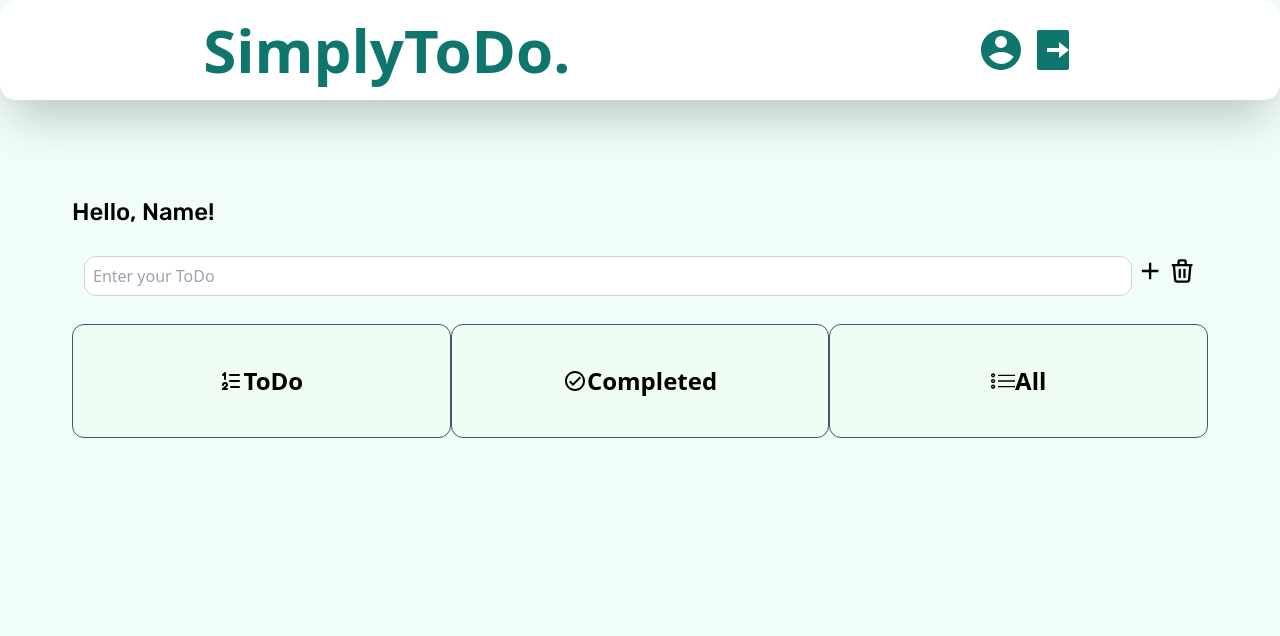
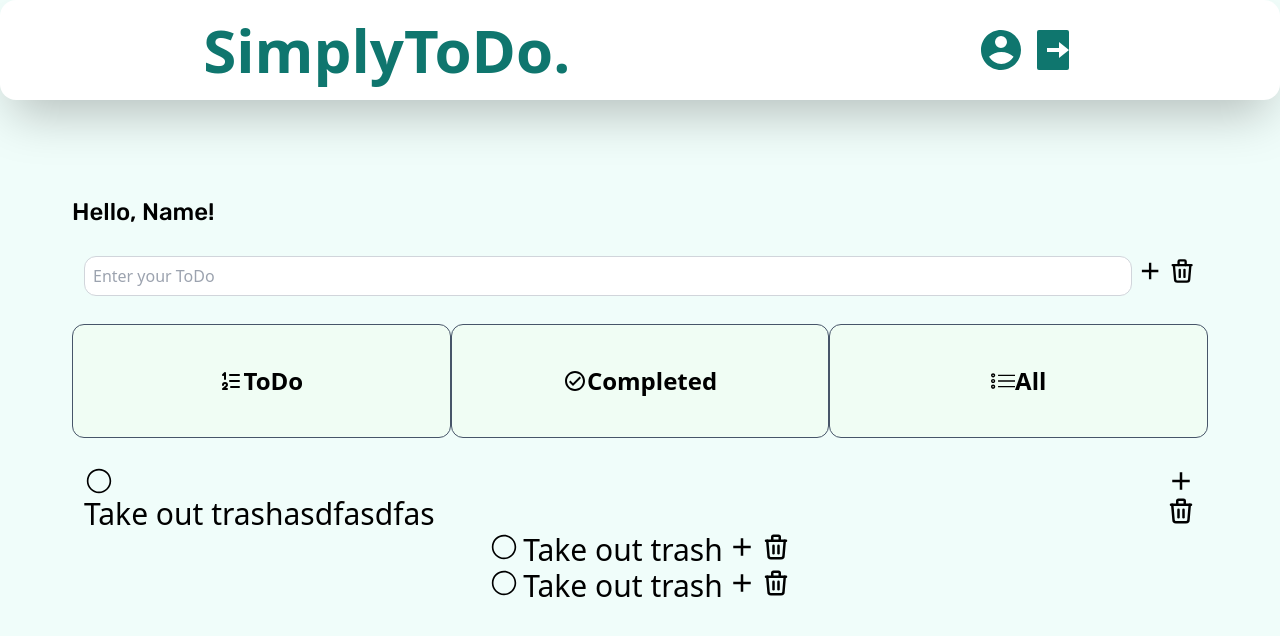
Before and after one commit to mavicmo/simplytodo_client, a React (Create React App) app: page /todo in a window 1280 px wide. Shown: the top 636 px of the page. Built offline with nearby package versions, Linux system fonts and the light colour scheme.

Commit message:
start on the list of todos

```diff
--- a/src/pages/home/index.js
+++ b/src/pages/home/index.js
@@ -6,6 +6,7 @@ import {
 } from "react-icons/ri";
 import { TbTrash, TbListNumbers } from "react-icons/tb";
 import { TfiList } from "react-icons/tfi";
+import { IoIosRadioButtonOff, IoIosRadioButtonOn } from "react-icons/io";
 import { MdOutlineCheckCircleOutline } from "react-icons/md";
 import { useNavigate } from "react-router-dom";
 import { useForm } from "react-hook-form";
@@ -103,6 +104,35 @@ const HomePage = () => {
             </div>
           </div>
           {/* End of Filter Buttons */}
+          {/* Start of ToDo List */}
+
+          <div className="p-3 w-full flex flex-col items-center ">
+            <div className="flex w-full justify-between md:flex md:flex-row md:space-x-1 text-3xl">
+              <div className="">
+                {" "}
+                <IoIosRadioButtonOff className="" />
+                <span>Take out trashasdfasdfas </span>
+              </div>
+              <div>
+                <RiAddFill className="" />
+                <TbTrash className="" />
+              </div>
+            </div>
+            <div className="flex md:flex md:flex-row md:space-x-1 text-3xl">
+              <IoIosRadioButtonOff className="" />
+              <span>Take out trash</span>
+              <RiAddFill className="" />
+              <TbTrash className="" />
+            </div>
+            <div className="flex md:flex md:flex-row md:space-x-1 text-3xl">
+              <IoIosRadioButtonOff className="" />
+              <span>Take out trash</span>
+              <RiAddFill className="" />
+              <TbTrash className="" />
+            </div>
+          </div>
+
+          {/* End of ToDo List */}
         </div>
       </div>
 
```
